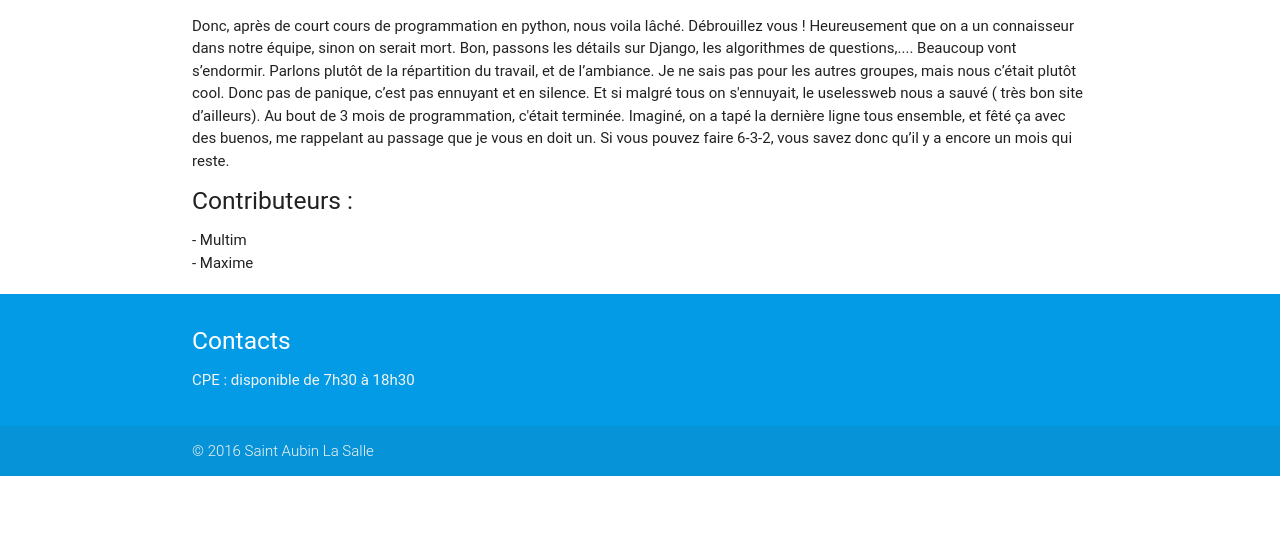
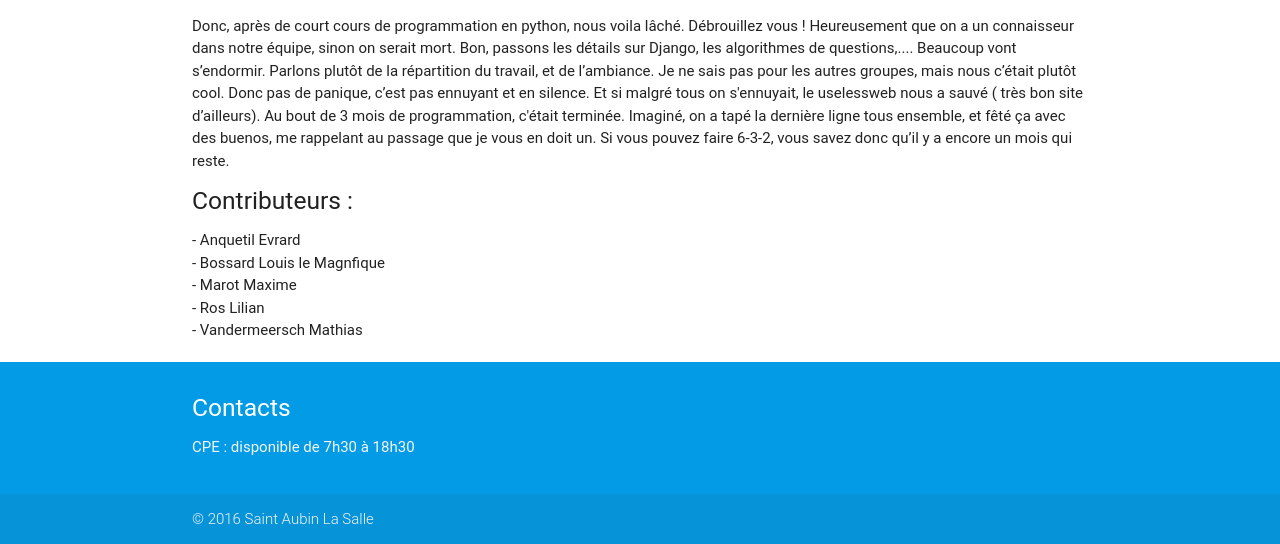
Before and after one commit to multim234/sals-intranet, a Django app: a page that uses base/templates/about.html in a window 1280 px wide. Shown: the part 329-873 px from the top of the page. Before the commit the page ends 805 px from the top, so only its background shows below. Run offline with Django 3.2, Linux system fonts and the light colour scheme; some web fonts are replaced.

Commit message:
Adding contributor list

```diff
--- a/base/templates/about.html
+++ b/base/templates/about.html
@@ -27,8 +27,11 @@
     </p>
     <h5>Contributeurs :</h5>
     <ul>
-        <li>- Multim </li>
-        <li>- Maxime</li>
+        <li>- Anquetil Evrard</li>
+        <li>- Bossard Louis le Magnfique</li>
+        <li>- Marot Maxime</li>
+        <li>- Ros Lilian</li>
+        <li>- Vandermeersch Mathias</li>
     </ul>
 </div>
 
```
